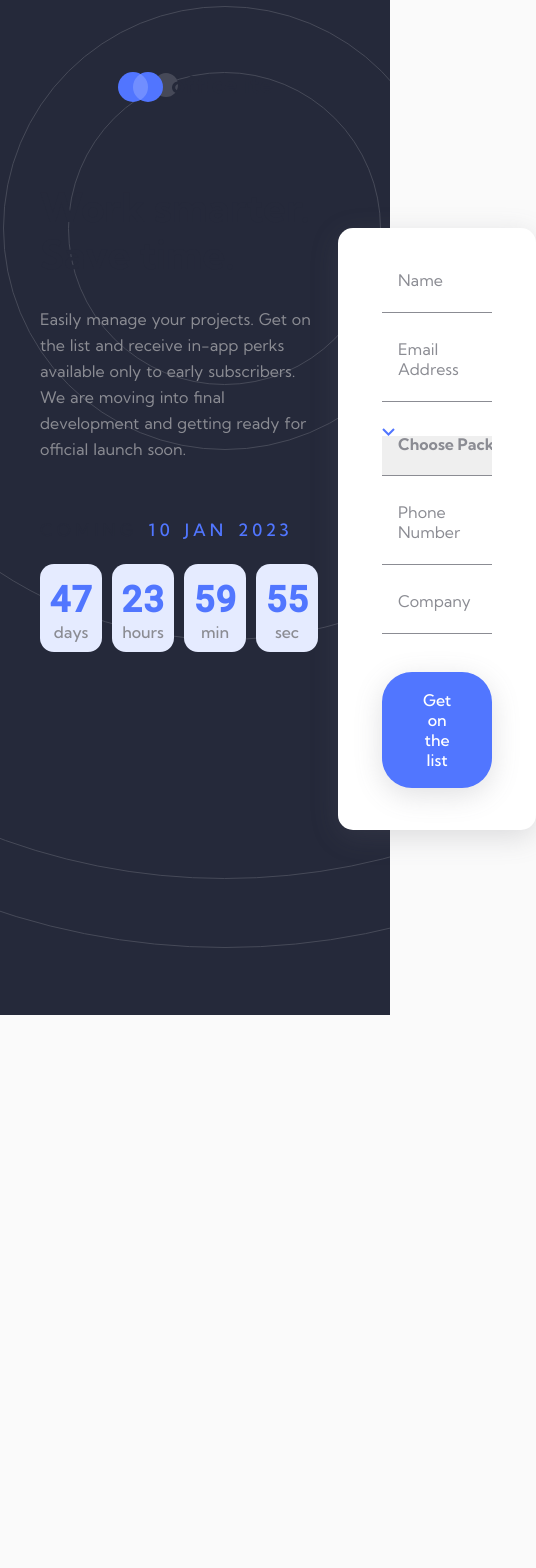
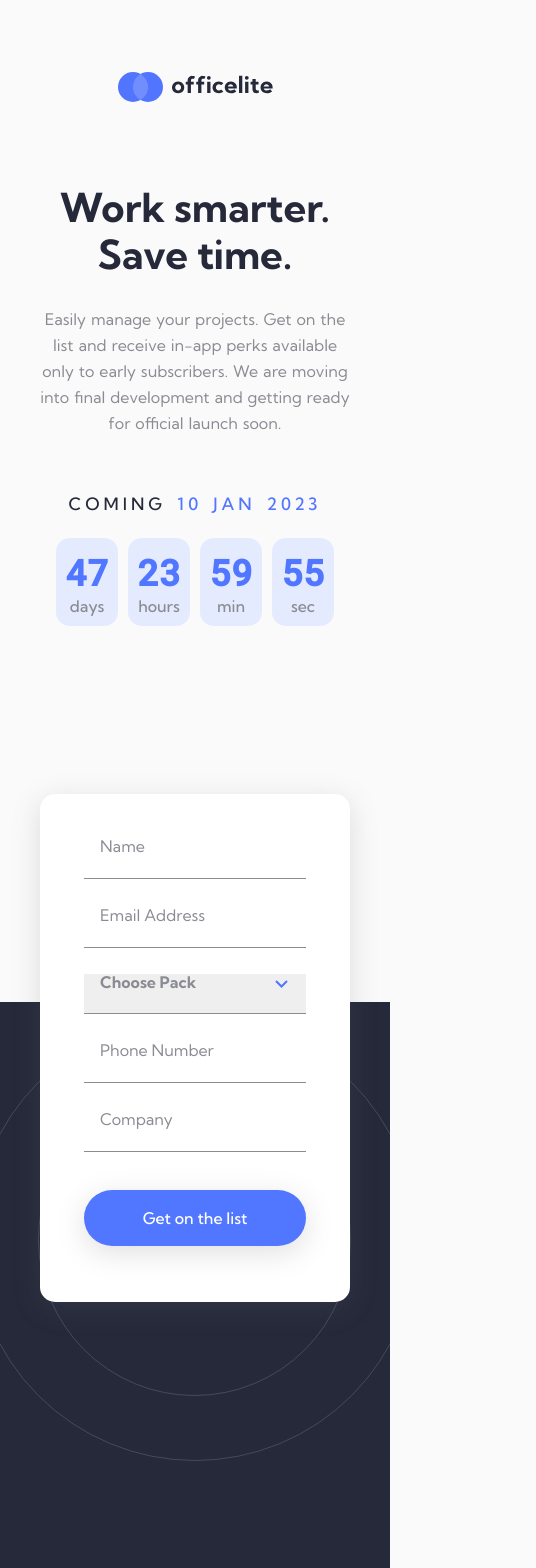
Before and after one commit to jarekTerejko/Officelite-coming-soon-site, a Next.js app: page /signup in a window 390 px wide. Shown: the top 1568 px of the page, 536 px wide, since content can reach past the window. Before the commit the page ends 1015 px from the top, so only its background shows below. Built offline with nearby package versions, Linux system fonts and the light colour scheme.

Commit message:
add mobile styles to SignUpHeader

```diff
--- a/components/Form/FormElements.js
+++ b/components/Form/FormElements.js
@@ -10,6 +10,11 @@ export const ContactFormEl = styled.form`
   margin-top: 44px;
   padding: 42px 44px;
   min-height: 508px;
+
+  @media screen and (max-width: 950px) {
+    margin: 0 auto;
+    margin-top: 100px;
+  }
 `;
 
 export const ContactFormRow = styled.div`
@@ -54,8 +59,6 @@ export const ContactFormSelect = styled.select`
   outline: none;
   appearance: none;
   font-weight: 700;
-  background-repeat: no-repeat;
-  background-position: 324px 8px;
 
   &:focus {
     border-color: var(--color-blue);
--- a/components/SignUpHeader/SignUpHeader.js
+++ b/components/SignUpHeader/SignUpHeader.js
@@ -18,11 +18,6 @@ import Form from "../Form/Form";
 const SignUpHeader = () => {
   return (
     <SignUpHeaderWrapper>
-      <SignUpHeaderPatternWrapper>
-        <SignUpHeaderPattern>
-          <Image src={BgPatternSignUp} />
-        </SignUpHeaderPattern>
-      </SignUpHeaderPatternWrapper>
       <ContainerElement>
         <SignUpHeaderContent>
           <SignUpHeaderContentColLeft>
@@ -39,6 +34,11 @@ const SignUpHeader = () => {
           </SignUpHeaderContentColRight>
         </SignUpHeaderContent>
       </ContainerElement>
+      <SignUpHeaderPatternWrapper>
+        <SignUpHeaderPattern>
+          <Image src={BgPatternSignUp} />
+        </SignUpHeaderPattern>
+      </SignUpHeaderPatternWrapper>
     </SignUpHeaderWrapper>
   );
 };
--- a/components/SignUpHeader/SignUpHeaderElements.js
+++ b/components/SignUpHeader/SignUpHeaderElements.js
@@ -4,6 +4,10 @@ export const SignUpHeaderWrapper = styled.header`
   min-height: 909px;
   position: relative;
   padding-top: 78px;
+
+  @media screen and (max-width: 950px) {
+    max-height: 1419px;
+  }
 `;
 
 export const SignUpHeaderPatternWrapper = styled.div`
@@ -15,6 +19,13 @@ export const SignUpHeaderPatternWrapper = styled.div`
   right: 0;
   z-index: -1;
   overflow: hidden;
+
+  @media screen and (max-width: 950px) {
+    position: relative;
+    top: -300px;
+    width: 100%;
+    min-height: 600px;
+  }
 `;
 
 export const SignUpHeaderPattern = styled.div`
@@ -23,14 +34,30 @@ export const SignUpHeaderPattern = styled.div`
   position: absolute;
   top: -781px;
   left: -763px;
+
+  @media screen and (max-width: 950px) {
+    left: 50%;
+    transform: translateX(-50%);
+  }
 `;
 
 export const SignUpHeaderContent = styled.div`
   display: grid;
   grid-template-columns: 1fr 1fr;
   gap: 20px;
+
+  @media screen and (max-width: 950px) {
+    grid-template-columns: 1fr;
+  }
 `;
 
-export const SignUpHeaderContentColLeft = styled.div``;
+export const SignUpHeaderContentColLeft = styled.div`
+  @media screen and (max-width: 950px) {
+    display: flex;
+    flex-direction: column;
+    align-items: center;
+    text-align: center;
+  }
+`;
 
 export const SignUpHeaderContentColRight = styled.div``;
--- a/components/Text/TextRegular.js
+++ b/components/Text/TextRegular.js
@@ -21,6 +21,10 @@ export const TextRegularElement = styled.p`
 
   &.counter-signup {
     margin-bottom: 57px;
+
+    @media screen and (max-width: 950px) {
+      max-width: 570px;
+    }
   }
 
   @media screen and (max-width: 1140px) {
--- a/styles/globals.css
+++ b/styles/globals.css
@@ -56,3 +56,10 @@ img {
   top: 6px;
   right: 16px;
 }
+
+.icon-arrow-down {
+  position: absolute;
+  right: 18px;
+  top: 6px;
+  pointer-events: none;
+}
```
